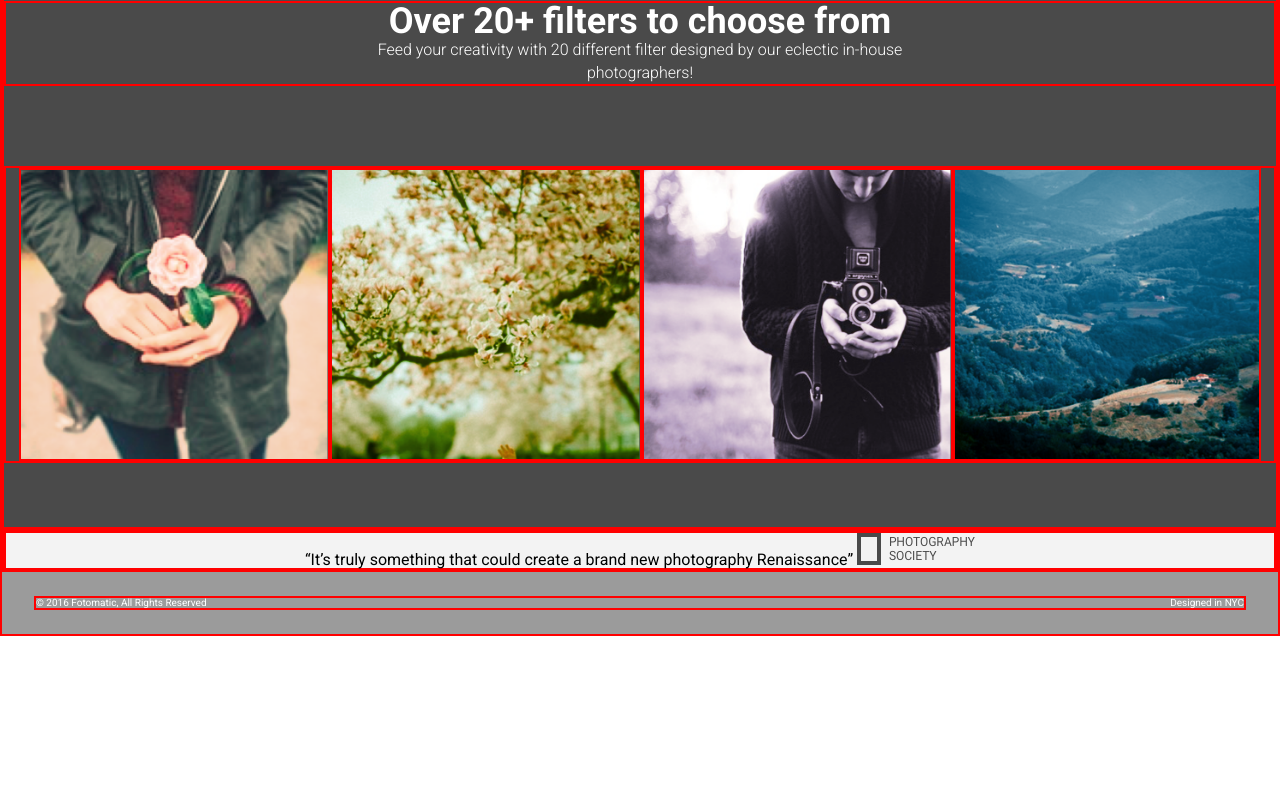
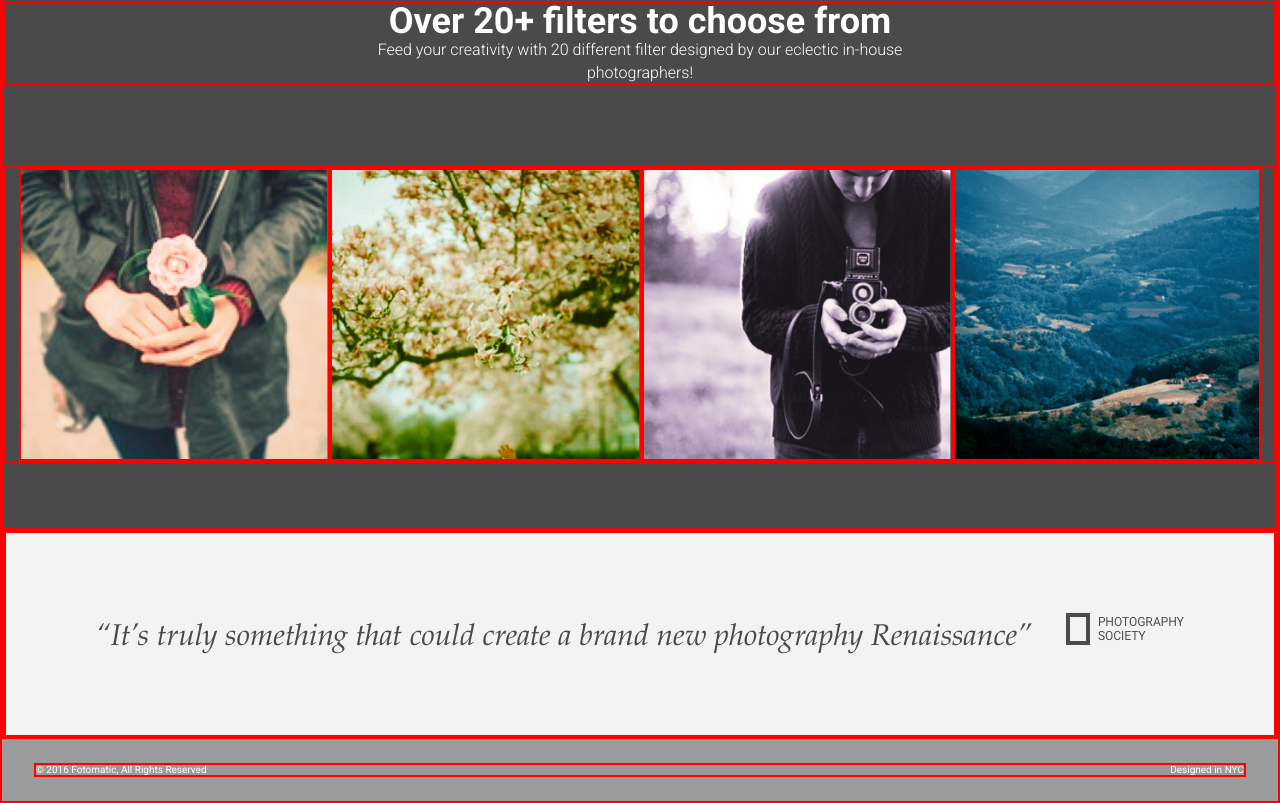
Before and after one commit to Strangefish/Fotomatic, a plain HTML site: page index.html in a window 1280 px wide. Shown: the part 1605-2408 px from the top of the page. Before the commit the page ends 2241 px from the top, so only its background shows below. Drawn offline with Linux system fonts and the light colour scheme; a web font is replaced by a local one.

Commit message:
fix quotes section.

```diff
--- a/resources/css/style.css
+++ b/resources/css/style.css
@@ -389,11 +389,11 @@ header .mobile {
   background-color: #f3f3f3;
 }
 
-#quotes-section content {
+#quotes-section .content {
   padding: 5rem 0;
 }
 
-#quotes-section quote {
+#quotes-section .quote {
   padding-right: 1.875rem;
   font-family: "Palatino", serif;
   font-size: 1.875rem;
```
